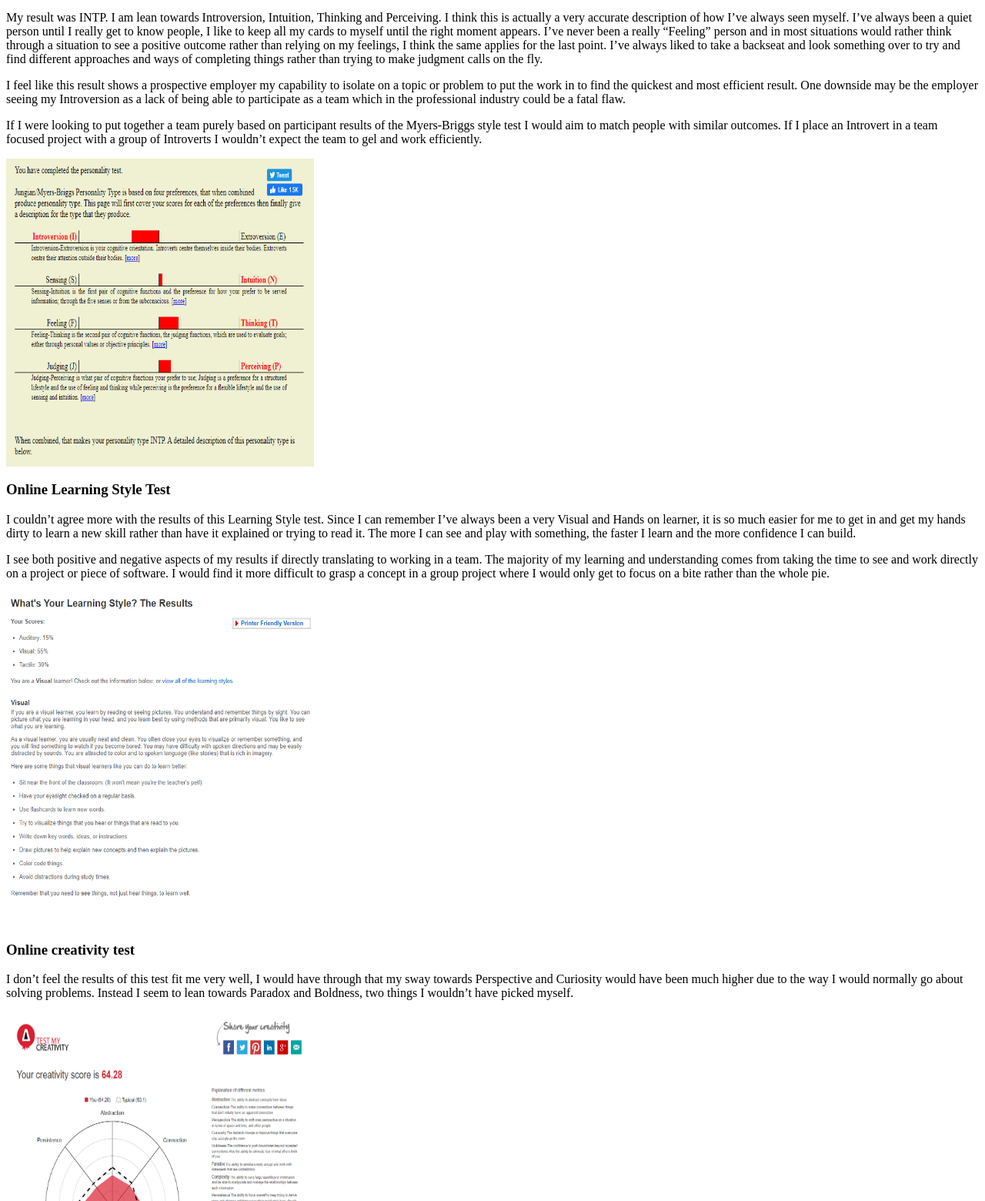
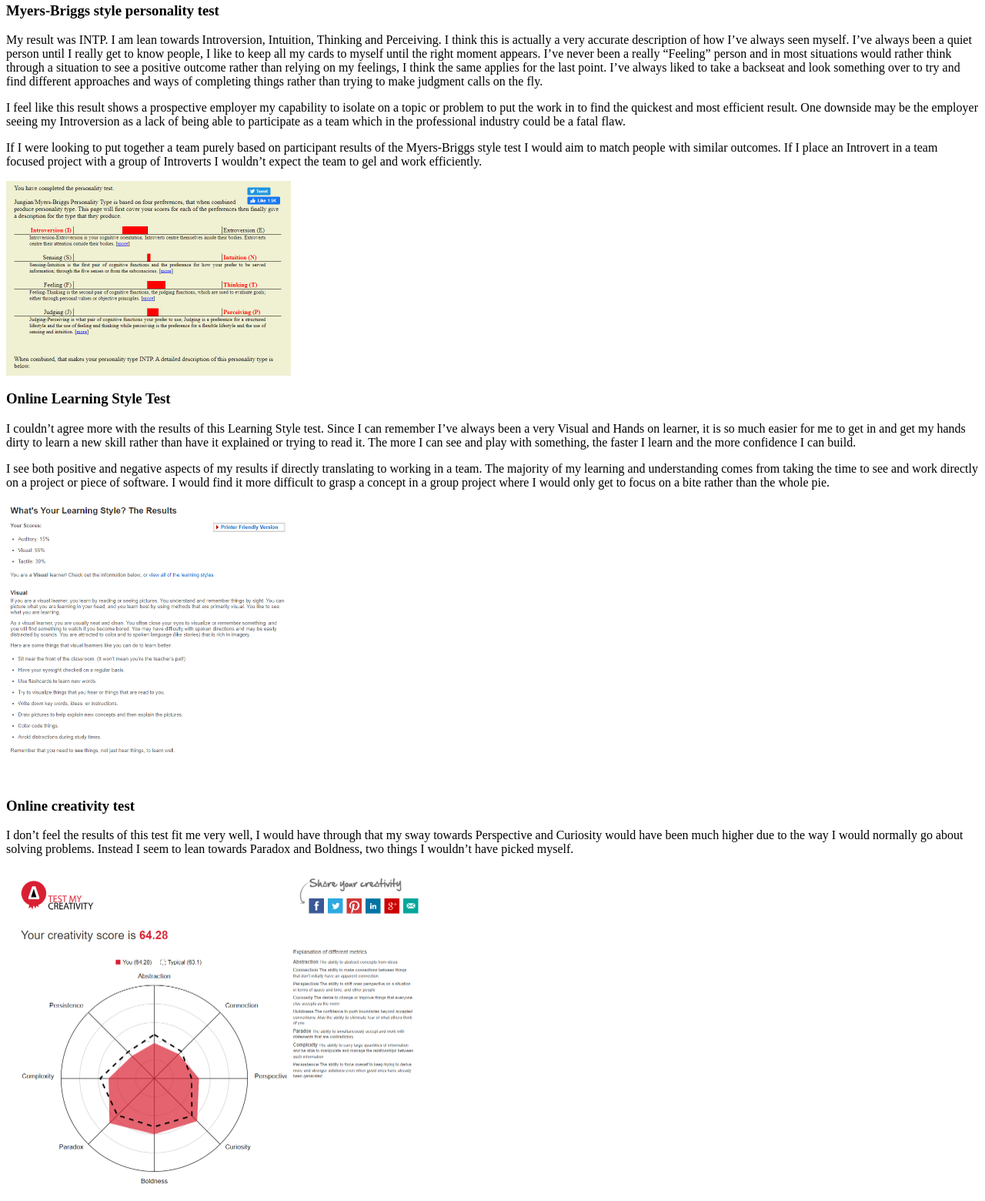
Before and after one commit to paddlemate/Assignment1, a plain HTML site: page index.html in a window 1280 px wide. Shown: the part 1557-3117 px from the top of the page at 77% size. Drawn offline with Linux system fonts and the light colour scheme.

Commit message:
Update index.html

```diff
--- a/index.html
+++ b/index.html
@@ -33,21 +33,21 @@
 <p>The position of chosen is a Software Engineer, this role specifically is focuses on C++ and Python programming languages in what looks like an Artificial Intelligence, Machine Learning and Robotics field. I believe this role in particular really appeals to me as it focuses on Machine Learning and Artificial Intelligence, this is something I&rsquo;ve grown up only ever seeing at the movies, it&rsquo;s incredible to think that this is becoming more common place and readily achievable with enough hard work. Generally, I think the role of a Software Engineer appeals to me because although you would be working to achieve a specific goal, there is always going to be a challenge ahead and an incredible amount of possibilities to reach goal.</p>
 <p>In order to be qualified and ready for a position like this their area few minimum requirements expected such as a Degree in Computer Science or being a Software Engineering Graduate, multiple years of experience coding in a C++ or Python specifically in a Linux environment and strong mathematical skills. I think the main focus here is the years of experience one would need to achieve in order to reach a competency level fit for the kind of advanced work this role is looking to accomplish.</p>
 <p>In my eyes, my current Degree in IT is the first stepping stone towards learning the fundamentals of programming and the IT industry, along the way I aim to pick up new skills and learn new concepts. I aim to apply this to my own working life and hope to achieve some more robust experience in the required programming concepts and languages.</p>
-<p><img src="Seek_Job_Add.png" alt="Online Creativity Test" width="400"/></p>
+<p><img src="Seek_Job_Add.png" alt="Online Creativity Test" width="431" height="397"/></p>
 <p>&nbsp;</p>
 <h3>Myers-Briggs style personality test</h3>
 <p>My result was INTP. I am lean towards Introversion, Intuition, Thinking and Perceiving. I think this is actually a very accurate description of how I&rsquo;ve always seen myself. I&rsquo;ve always been a quiet person until I really get to know people, I like to keep all my cards to myself until the right moment appears. I&rsquo;ve never been a really &ldquo;Feeling&rdquo; person and in most situations would rather think through a situation to see a positive outcome rather than relying on my feelings, I think the same applies for the last point. I&rsquo;ve always liked to take a backseat and look something over to try and find different approaches and ways of completing things rather than trying to make judgment calls on the fly.</p>
 <p>I feel like this result shows a prospective employer my capability to isolate on a topic or problem to put the work in to find the quickest and most efficient result. One downside may be the employer seeing my Introversion as a lack of being able to participate as a team which in the professional industry could be a fatal flaw.</p>
 <p>If I were looking to put together a team purely based on participant results of the Myers-Briggs style test I would aim to match people with similar outcomes. If I place an Introvert in a team focused project with a group of Introverts I wouldn&rsquo;t expect the team to gel and work efficiently.<em>&nbsp;</em></p>
-<p><img src="Myers_Briggs_Personality_Test.png" alt="Online Creativity Test" width="400" height="400"/></p>
+<p><img src="Myers_Briggs_Personality_Test.png" alt="Online Creativity Test" width="370" height="253"/></p>
 <h3>Online Learning Style Test</h3>
 <p>I couldn&rsquo;t agree more with the results of this Learning Style test. Since I can remember I&rsquo;ve always been a very Visual and Hands on learner, it is so much easier for me to get in and get my hands dirty to learn a new skill rather than have it explained or trying to read it. The more I can see and play with something, the faster I learn and the more confidence I can build.</p>
 <p>I see both positive and negative aspects of my results if directly translating to working in a team. The majority of my learning and understanding comes from taking the time to see and work directly on a project or piece of software. I would find it more difficult to grasp a concept in a group project where I would only get to focus on a bite rather than the whole pie.&nbsp;</p>
-<p><img src="Online_Learning_Style_Test.png" alt="Online Creativity Test" width="400" height="400"/></p>
+<p><img src="Online_Learning_Style_Test.png" alt="Online Creativity Test" width="366" height="331"/></p>
 <p>&nbsp;</p>
 <h3>Online creativity test</h3>
 <p>I don&rsquo;t feel the results of this test fit me very well, I would have through that my sway towards Perspective and Curiosity would have been much higher due to the way I would normally go about solving problems. Instead I seem to lean towards Paradox and Boldness, two things I wouldn&rsquo;t have picked myself.</p>
-<p><img src="Online_Creativity_Test.png" alt="Online Creativity Test" width="400" height="400"/></p>
+<p><img src="Online_Creativity_Test.png" alt="Online Creativity Test" width="558" height="429"/></p>
 <h1>&nbsp;</h1>
 <h2>Unbeatable Tic Tac Toe &ndash; iPhone / Android Application</h2>
 <h3>Summary</h3>
```
